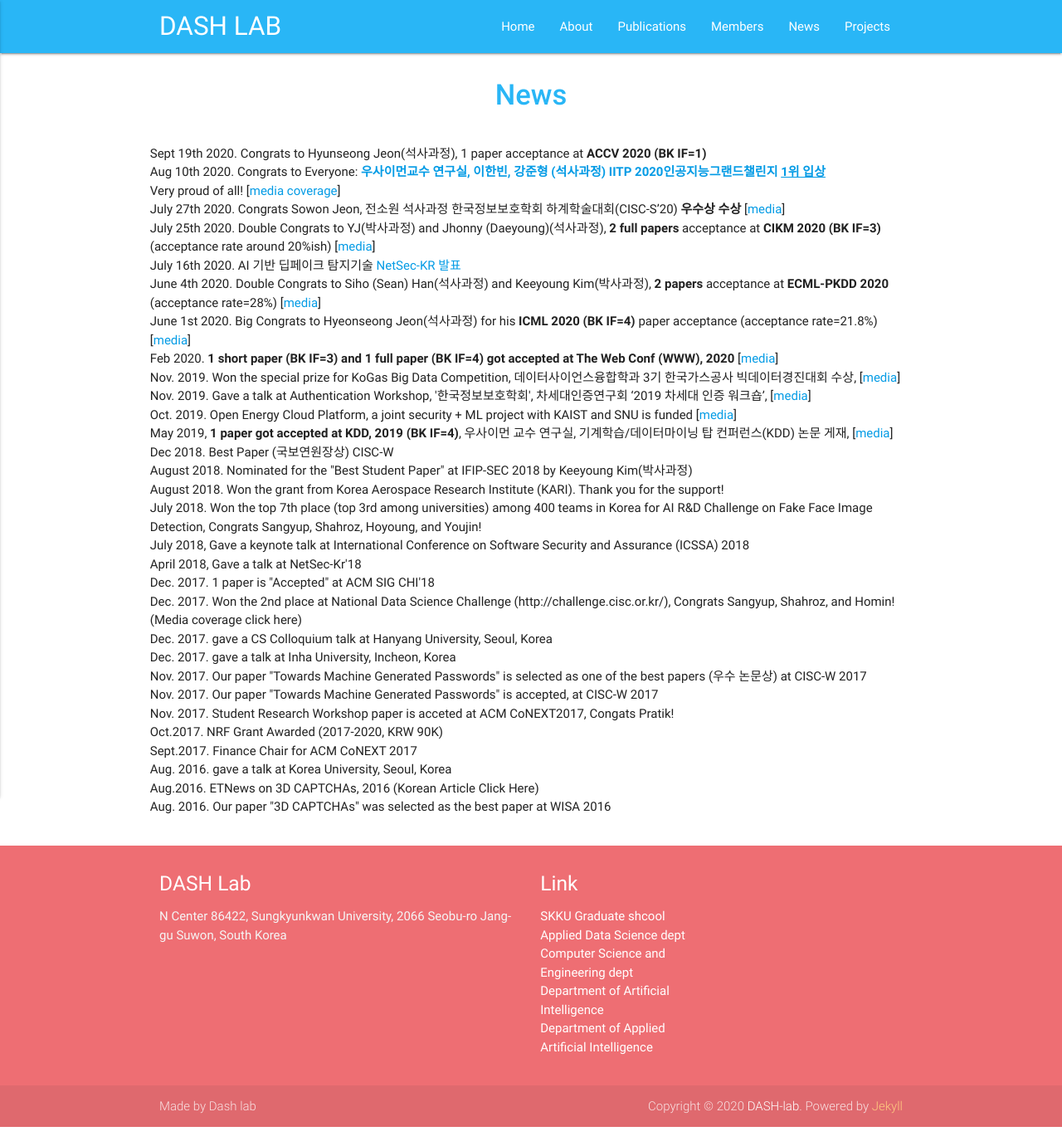
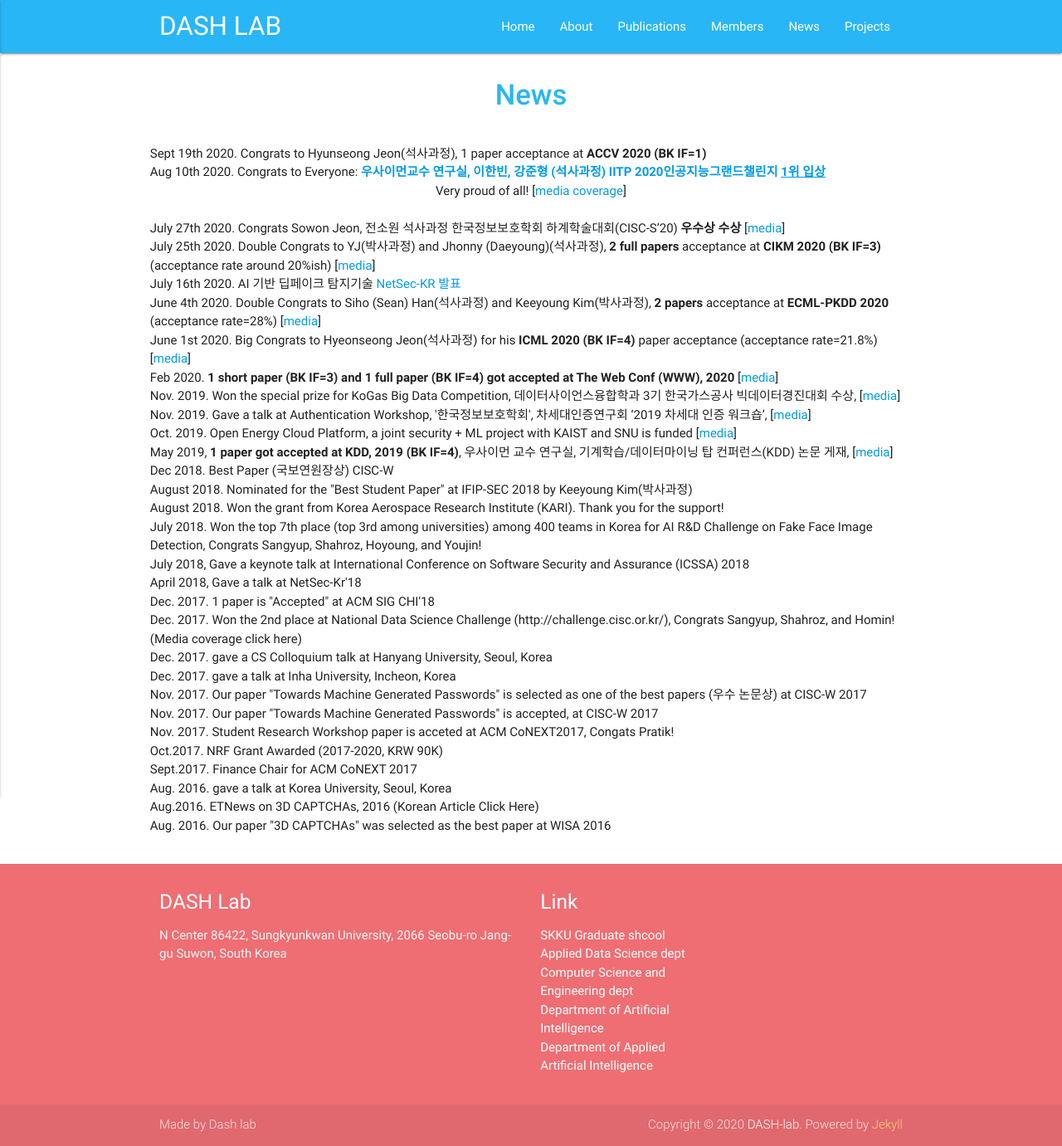
Before and after one commit to Yurim990507/DASH-Lab.github.io, a Jekyll site: the page built from example4.md, in a window 1280 px wide. Shown: the whole page at 83% size. Built offline with Jekyll 4.4.1, drawn with Linux system fonts in a browser that asks for light colours; before the commit the page ends 1358 px from its top, so only the background shows below that.

```diff
--- a/example4.md
+++ b/example4.md
@@ -10,7 +10,7 @@ permalink: /News/
     <div class="row">
 Sept 19th 2020. Congrats to Hyunseong Jeon(석사과정), 1 paper acceptance at <b>ACCV 2020 (BK IF=1)</b> <br>
 Aug 10th 2020. Congrats to Everyone: <b><a href="https://ai.skku.edu/ai/community/news.do?mode=view&articleNo=99744&article.offset=0&articleLimit=10">우사이먼교수 연구실, 이한빈, 강준형 (석사과정) IITP 2020인공지능그랜드챌린지 <u>1위 입상</u></a></b> <br>
-Very proud of all! [<a href="http://www.lecturernews.com/news/articleView.html?idxno=50892">media coverage</a>] <br>
+<center>Very proud of all! [<a href="http://www.lecturernews.com/news/articleView.html?idxno=50892">media coverage</a>] </center><br>
         July 27th 2020. Congrats Sowon Jeon, 전소원 석사과정 한국정보보호학회 하계학술대회(CISC-S’20) <b>우수상 수상</b> [<a href="https://www.boannews.com/media/view.asp?idx=89875&direct=mobile">media</a>]  <br>
 July 25th 2020. Double Congrats to YJ(박사과정) and Jhonny (Daeyoung)(석사과정), <b> 2 full papers </b> acceptance at <b>CIKM 2020 (BK IF=3)</b> (acceptance rate around 20%ish) [<a href="https://sci-cube.skku.edu/sci-cube/community/news.do?mode=view&articleNo=99206">media</a>]<br>
 July 16th 2020. AI 기반 딥페이크 탐지기술 <a href="http://www.netsec-kr.or.kr/static/program">NetSec-KR 발표</a> <br>
```
